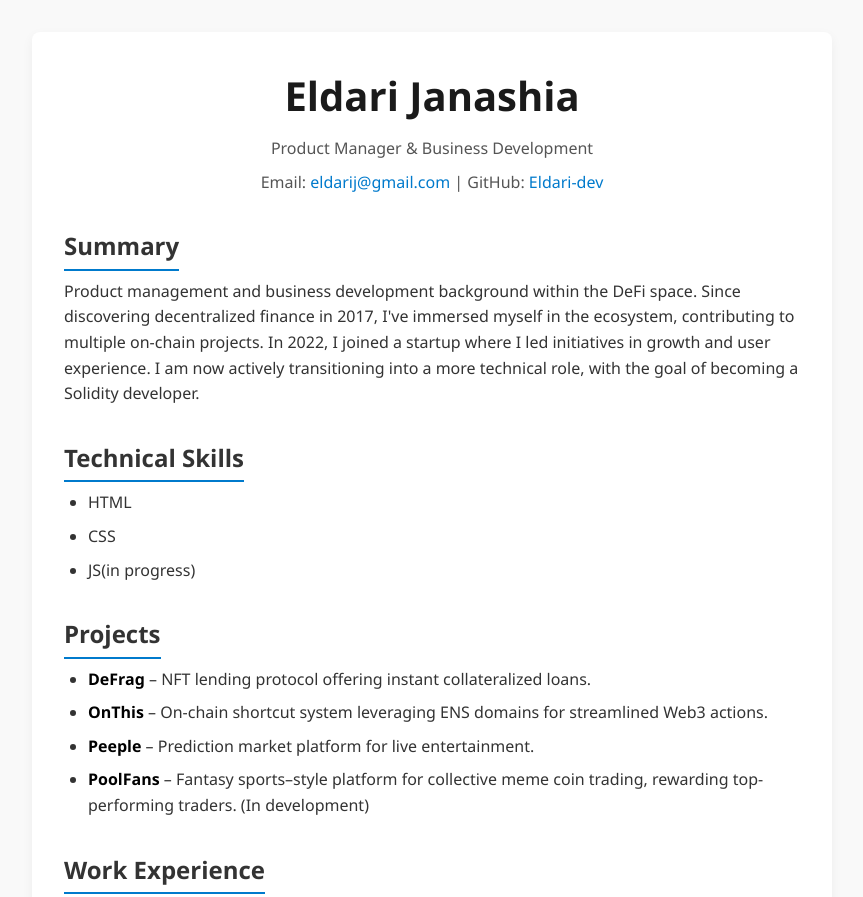
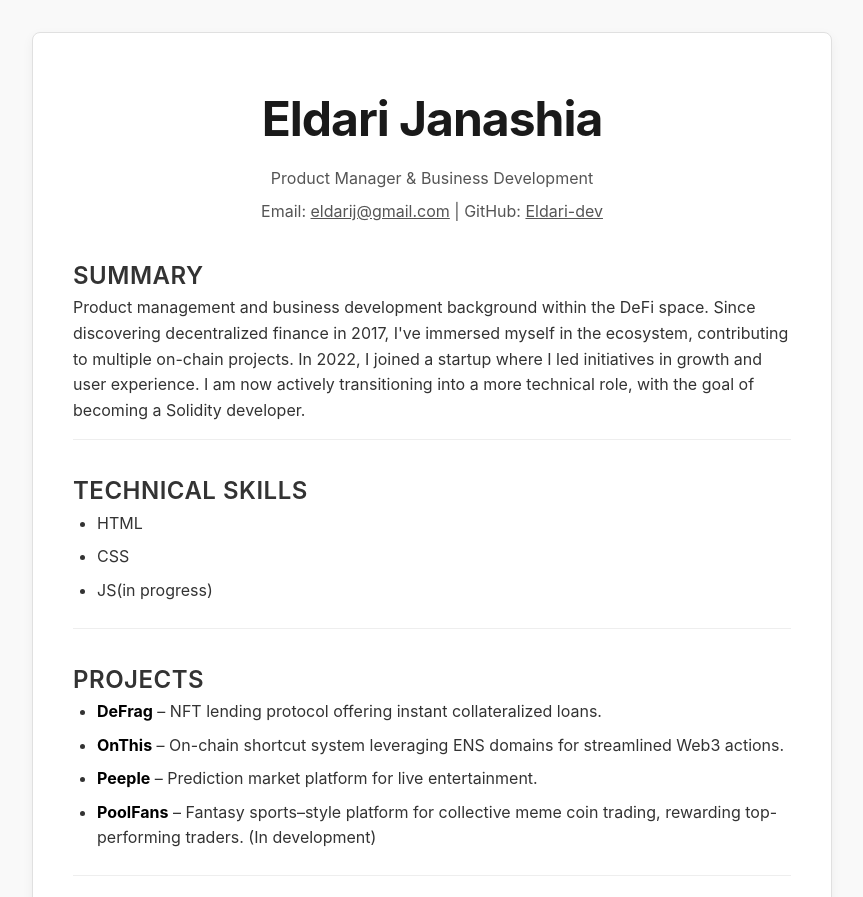
Before and after one commit to Eldari-dev/eldari, a plain HTML site: page index.html in a window 1280 px wide. Shown: the top 897 px of the page, without its empty margins (208-1071 px from the left). Drawn offline with Linux system fonts and the light colour scheme.

Commit message:
Update styles.css

```diff
--- a/styles.css
+++ b/styles.css
@@ -5,7 +5,7 @@
 }
 
 body {
-  font-family: 'Segoe UI', Tahoma, Geneva, Verdana, sans-serif;
+  font-family: 'Inter', 'Segoe UI', Tahoma, Geneva, Verdana, sans-serif;
   background-color: #f9f9f9;
   color: #333;
   line-height: 1.6;
@@ -16,9 +16,10 @@ body {
   max-width: 800px;
   margin: 0 auto;
   background: #fff;
-  padding: 2rem;
   border-radius: 8px;
   box-shadow: 0 4px 12px rgba(0, 0, 0, 0.05);
+  padding: 3rem 2.5rem;
+  border: 1px solid #e0e0e0;
 }
 
 header {
@@ -27,7 +28,9 @@ header {
 }
 
 header h1 {
-  font-size: 2.5rem;
+  font-size: 3rem;
+  letter-spacing: -1px;
+  font-weight: 700;
   color: #1a1a1a;
 }
 
@@ -38,24 +41,26 @@ header p {
 }
 
 a {
-  color: #007acc;
-  text-decoration: none;
+  color: var(--accent);
+  transition: color 0.3s ease;
 }
 
 a:hover {
-  text-decoration: underline;
+  color: #e55b00;
 }
 
 section {
+  border-bottom: 1px solid #eee;
+  padding-bottom: 1rem;
   margin-bottom: 2rem;
 }
 
 section h2 {
-  font-size: 1.5rem;
-  margin-bottom: 0.5rem;
-  border-bottom: 2px solid #007acc;
-  display: inline-block;
-  padding-bottom: 0.2rem;
+  border-bottom: 2px solid var(--accent);
+  color: var(--accent);
+  font-weight: 600;
+  text-transform: uppercase;
+  letter-spacing: 0.5px;
 }
 
 ul {
```
